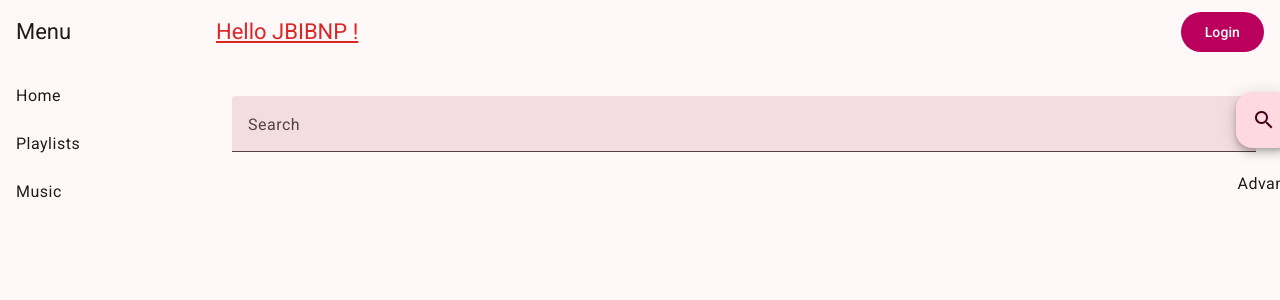
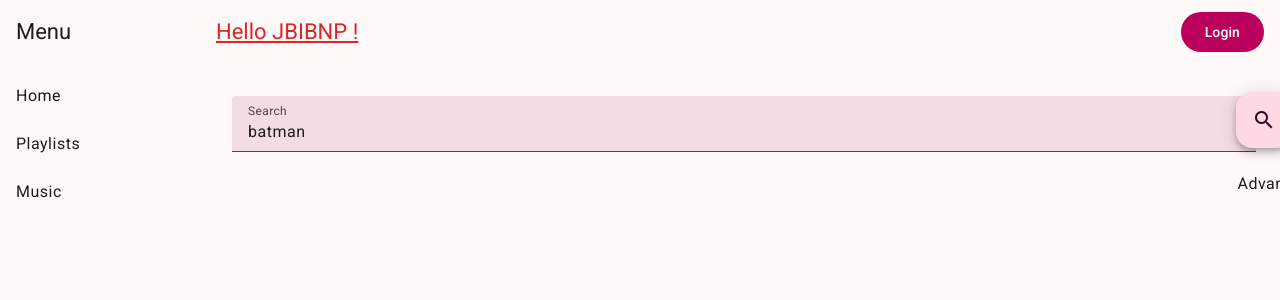
Before and after one commit to ev45ive/jbi-bnp-angular, an Angular app: page /music/search in a window 1280 px wide. Shown: the top 300 px of the page. Built offline with nearby package versions, Linux system fonts and the light colour scheme.

Commit message:
Dynamic nested reactive forms

```diff
--- a/src/app/music/components/search-form/search-form.component.html
+++ b/src/app/music/components/search-form/search-form.component.html
@@ -1,27 +1,30 @@
-
-    <form (submit)="submit()">
+<form (submit)="submit()" [formGroup]="searchForm">
   <div class="flex">
     <mat-form-field class="flex-1" appearance="fill">
       <mat-label>Search</mat-label>
-          <input type="text" matInput [(ngModel)]="query" name="query" />
+      <input type="text" matInput formControlName="query" />
       <mat-hint></mat-hint>
       <mat-error></mat-error>
     </mat-form-field>
     <div class="relative">
-            <button mat-fab color="primary" type="submit" class="absolute right-5 bottom-1">
+      <button
+        mat-fab
+        color="primary"
+        type="submit"
+        class="absolute right-5 bottom-1"
+      >
         <mat-icon>search</mat-icon>
       </button>
     </div>
-
   </div>
   <div>
     <div class="text-end" (click)="isAdvanced = !isAdvanced">Advanced</div>
     @if (isAdvanced) {
-          <div class="grid grid-cols-2 gap-5">
+      <div class="grid grid-cols-2 gap-5" formGroupName="advanced">
         <div>
           <mat-form-field class="w-full" appearance="fill">
             <mat-label>Resource Type</mat-label>
-                <mat-select>
+            <mat-select formControlName="type">
               <mat-option value="album">Album</mat-option>
               <mat-option value="artist">Artist</mat-option>
             </mat-select>
@@ -30,17 +33,17 @@
         <div>
           <h3>Markets</h3>
           <div class="grid" formArrayName="markets">
-                @for (item of [1, 2, 3]; track $index) {
-                  <mat-form-field class="w-full">
-                    <input type="text" matInput="" />
+            @for (item of markets.controls; track $index) {
+              <mat-form-field class="w-full" [formGroup]="item">
+                <input type="text" matInput="" formControlName="code" />
               </mat-form-field>
             }
-                <button type="button" mat-raised-button="" (click)="(0)">
+            <button type="button" mat-raised-button="" (click)="addMarket()">
               Add market
             </button>
           </div>
         </div>
-          <pre>{{searchForm.value | json}}</pre>
+        <pre>{{ searchForm.value | json }}</pre>
       </div>
     }
   </div>
--- a/src/app/music/components/search-form/search-form.component.ts
+++ b/src/app/music/components/search-form/search-form.component.ts
@@ -5,6 +5,7 @@ import {
   MatFormFieldDefaultOptions,
 } from '@angular/material/form-field';
 import {
+  FormArray,
   FormBuilder,
   FormControl,
   FormGroup,
@@ -50,6 +51,17 @@ export class SearchFormComponent {
     }),
   });
 
+  markets = this.searchForm.get([
+    'advanced',
+    'markets',
+  ]) as FormArray<FormGroup>;
+
+  addMarket(){
+    this.markets.push(this.bob.group({
+      code:['']
+    }))
+  }
+
   // searchForm = new FormGroup({
   //   query: new FormControl('batman')
   // })
```
Lines whose indentation alone changed are shown as unchanged.
